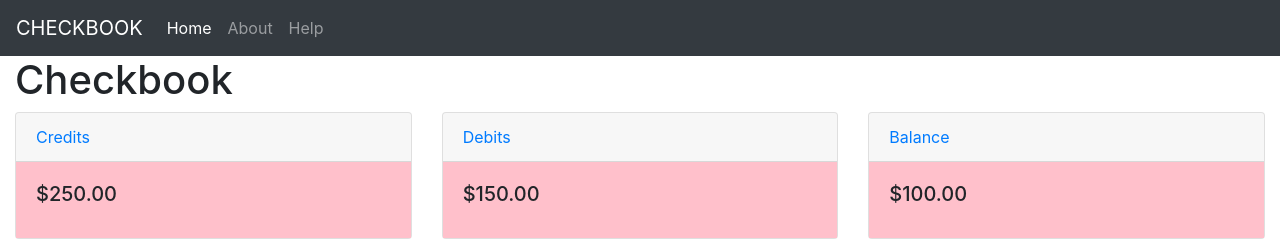
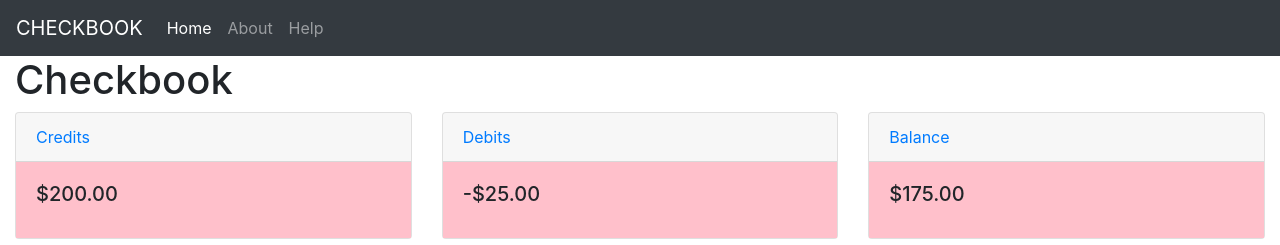
Before and after one commit to mcdaley/checkbook-redux, a React (Create React App) app: page / in a window 1280 px wide. Shown: the top 245 px of the page. Built offline with nearby package versions, Linux system fonts and the light colour scheme.

Commit message:
Calculating credits, debits, and balance by summing the transactions

```diff
--- a/src/components/checkbook.jsx
+++ b/src/components/checkbook.jsx
@@ -3,7 +3,7 @@
 //-----------------------------------------------------------------------------
 
 import React                  from 'react'
-import AccountBalance         from './account_balance'
+import AccountBalance         from '../containers/account_balance'
 import VisibleTransactionList from '../containers/visible_transaction_list'
 import AddTransaction         from '../containers/add_transaction'
 import EditTransaction        from '../containers/edit_transaction'
@@ -26,11 +26,7 @@ export default class Checkbook extends React.Component {
     return (
       <div className="container-fluid">
         <h1> Checkbook </h1>
-        <AccountBalance
-          credits = {250.00}
-          debits  = {150.00}
-          balance = {100.00}
-        />
+        <AccountBalance />
         <AddTransaction />
         <VisibleTransactionList />
       </div>
--- /dev/null
+++ b/src/containers/account_balance.js
@@ -0,0 +1,38 @@
+//-----------------------------------------------------------------------------
+// src/containers/account_balance.js
+//-----------------------------------------------------------------------------
+import { connect }              from 'react-redux'
+import AccountBalanceView       from '../components/account_balance_view'
+
+const credits = (transactions) => {
+  let payments = transactions.filter( (txn) => txn.amount >= 0 )
+                             .reduce( (total, t) => total + t.amount, 0)
+  return payments
+}
+
+const debits = (transactions) => {
+  let charges = transactions.filter( (txn) => txn.amount < 0 )
+                             .reduce( (total, t) => total + t.amount, 0)
+  return charges
+}
+
+const balance = (transactions) => {
+  let     balance = transactions.reduce( (total, t) => total + t.amount, 0)
+  return  balance
+}
+
+const mapStateToProps = (state, ownProps) => ({
+  credits: credits(state.transactions),
+  debits:  debits(state.transactions),
+  balance: balance(state.transactions),
+})
+
+const mapDispatchToState = (dispatch) => ({
+})
+
+const  AccountBalance = connect(
+  mapStateToProps,
+  mapDispatchToState
+)(AccountBalanceView)
+
+export default AccountBalance
```
Also changed, not shown: src/components/account_balance_view.js (renamed from src/components/account_balance.js, +4 -4 lines), 1 other file (tests, documents, lock files or other folders).
